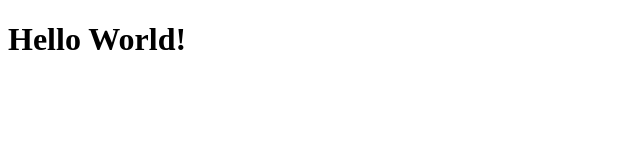
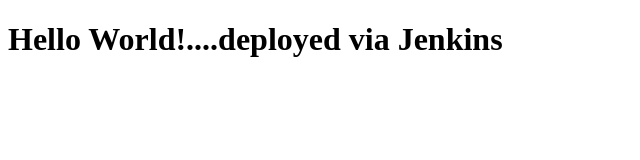
Before and after one commit to nixacetech/nixtechnix.com, a plain HTML site: page index.html in a window 1280 px wide. Shown: the whole page, without its empty margins (0-640 px from the left). Drawn offline with Linux system fonts and the light colour scheme.

Commit message:
checking jenkins depoloyment

```diff
--- a/index.html
+++ b/index.html
@@ -4,6 +4,6 @@
     <title>Hello, World!</title>
 </head>
 <body>
-    <h1>Hello World!</h1>
+    <h1>Hello World!....deployed via Jenkins</h1>
 </body>
 </html>
```
